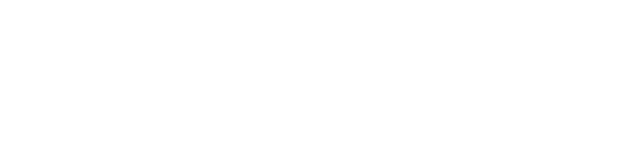
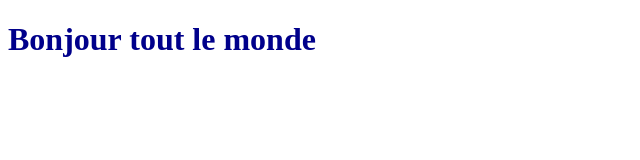
Before and after one commit to Meilinea/test, a plain HTML site: page index.html in a window 1280 px wide. Shown: the whole page, without its empty margins (0-640 px from the left). Drawn offline with Linux system fonts and the light colour scheme.

Commit message:
modification couleur titre

```diff
--- a/index.html
+++ b/index.html
@@ -6,6 +6,7 @@
     <title>Document</title>
 </head>
 <body>
+    <h1 style="color:darkblue;">Bonjour tout le monde</h1>
 
 </body>
 </html>
```
